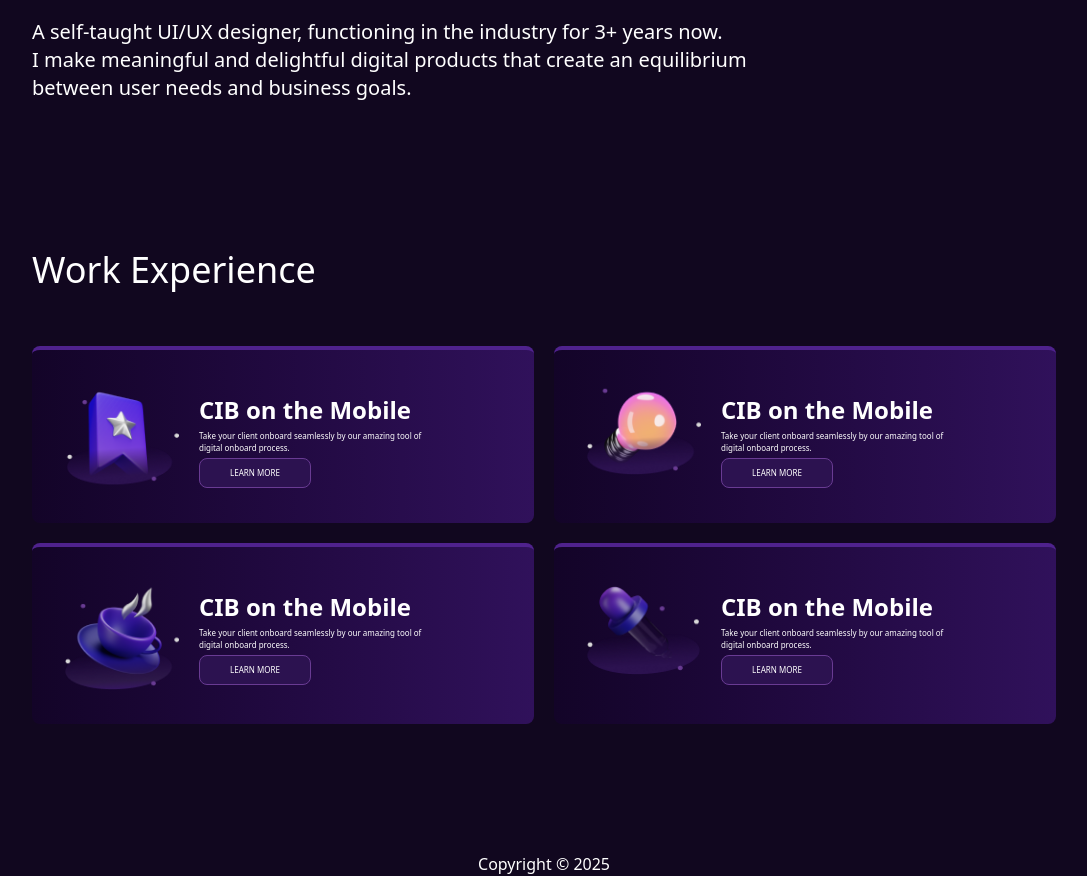
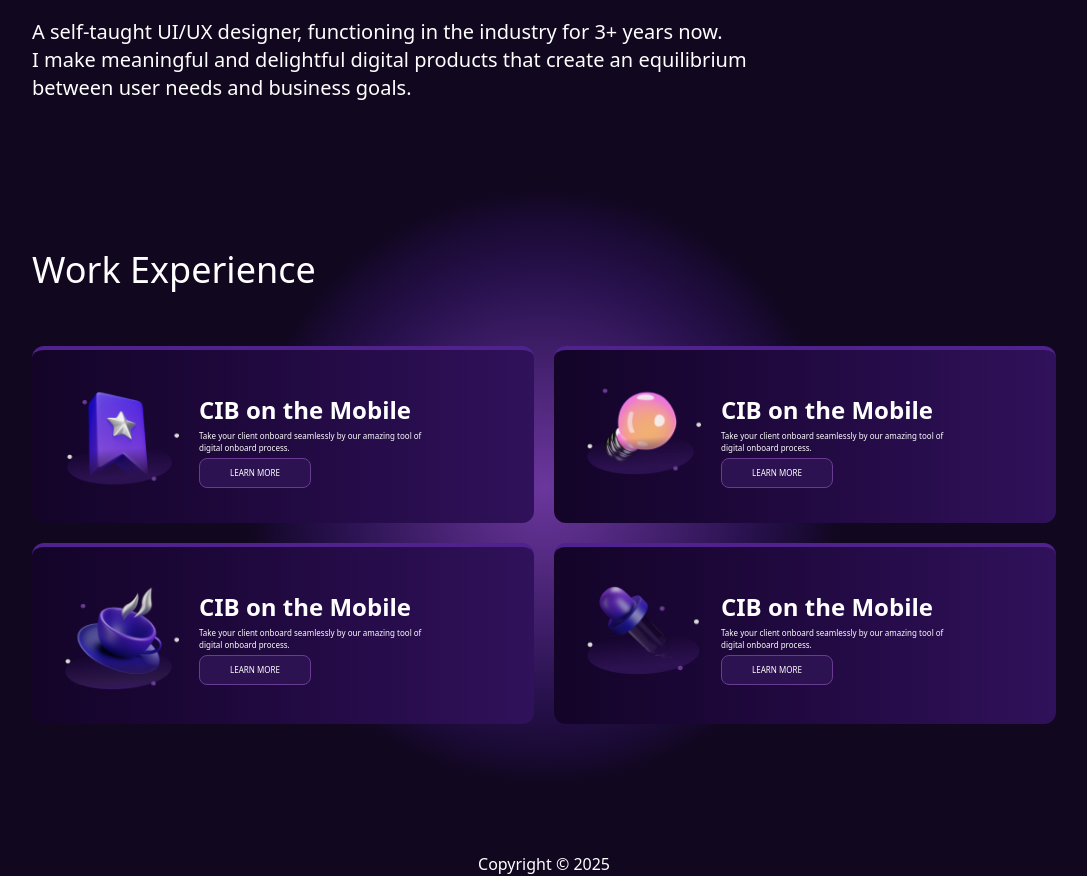
Before and after one commit to hossainarif37/appszone-intern-task, a React (Vite) app: page / in a window 1280 px wide. Shown: the part 720-1596 px from the top of the page, without its empty margins (96-1183 px from the left). Built offline with nearby package versions, Linux system fonts and the light colour scheme.

Commit message:
feat: Add glow effect background on `Experience` section

```diff
--- a/src/components/home/experience/Experience.tsx
+++ b/src/components/home/experience/Experience.tsx
@@ -54,10 +54,12 @@ const Experience: FC = () => {
     ];
 
     return (
-        <section className='py-32'>
+        <section className='relative py-32'>
             <h1 className='text-4xl'>Work Experience</h1>
 
-            <div className='grid grid-cols-1 md:grid-cols-2 gap-5 mt-14'>
+
+
+            <div className='z-10 grid grid-cols-1 md:grid-cols-2 gap-5 mt-14'>
                 {experience.map((item) => (
                     <ExperienceCard
                         key={item.id}
@@ -69,6 +71,8 @@ const Experience: FC = () => {
                     />
                 ))}
             </div>
+
+            <div className="w-[600px] h-[600px] rounded-full bg-[radial-gradient(circle,rgba(117,60,171,0.9)_0%,rgba(42,18,80,1)_48%,rgba(30,12,59,1)_59%,rgba(25,10,51,1)_63%,rgba(25,10,50,0.05)_70%)] transform -translate-x-1/2 -translate-y-1/2 absolute top-1/2 left-1/2"></div>
         </section>
     );
 };
--- a/src/components/home/experience/ExperienceCard.tsx
+++ b/src/components/home/experience/ExperienceCard.tsx
@@ -10,7 +10,7 @@ interface ExperienceCardProps {
 
 const ExperienceCard: FC<ExperienceCardProps> = ({ experienceImg, title, description, buttonContent }) => {
     return (
-        <div className='flex gap-5 bg-gradient-to-r from-[#130428] to-[#30115B] rounded-lg p-8 border-t-4 border-[#4F228D]'>
+        <div className='z-10 flex gap-5 bg-gradient-to-r from-[#130428] to-[#30115B] rounded-xl p-8 border-t-4 border-[#4F228D]'>
             <div className='w-[115px]'>
                 <img src={experienceImg} alt="Experience" className="w-full" />
             </div>
```
